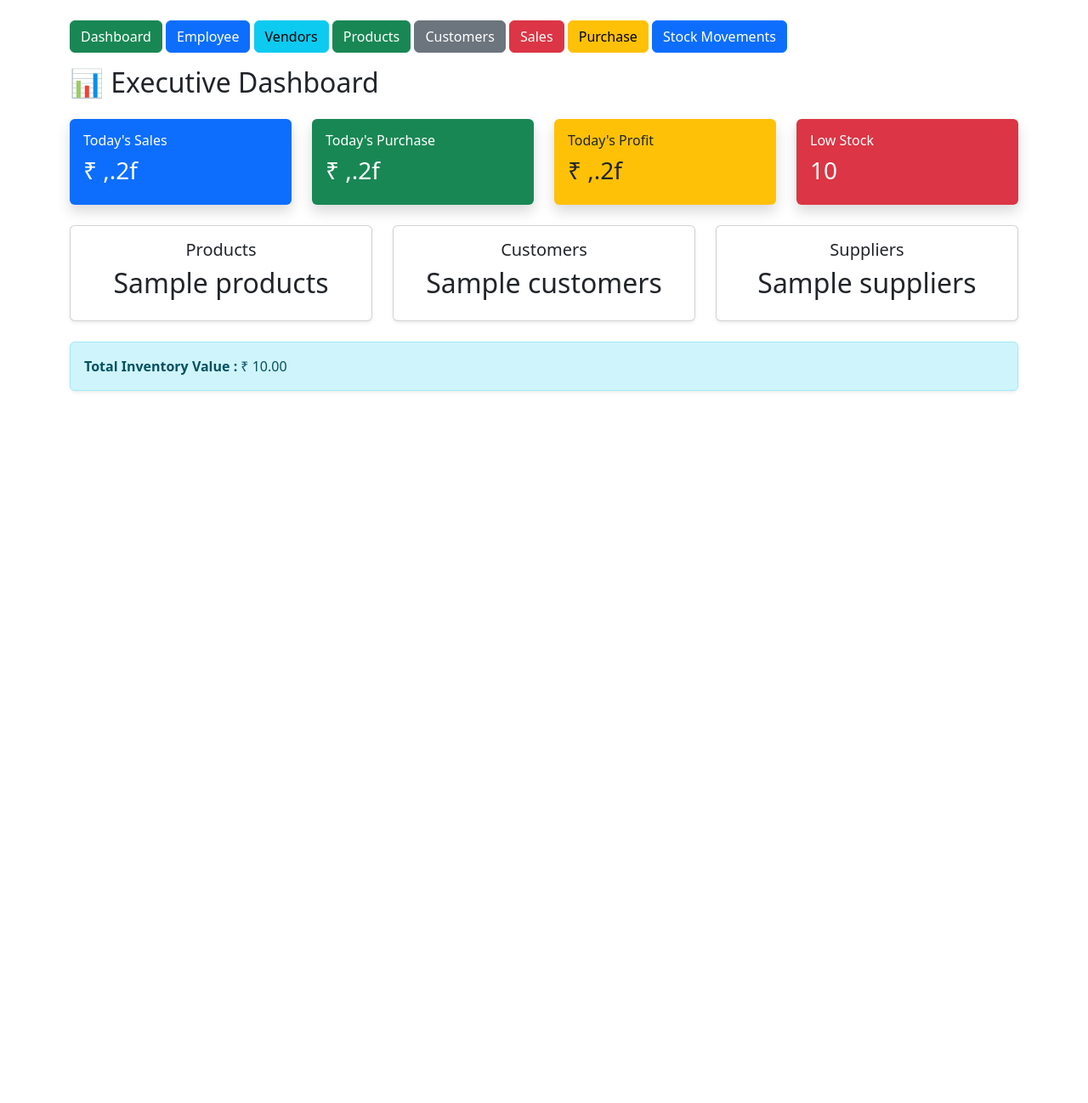
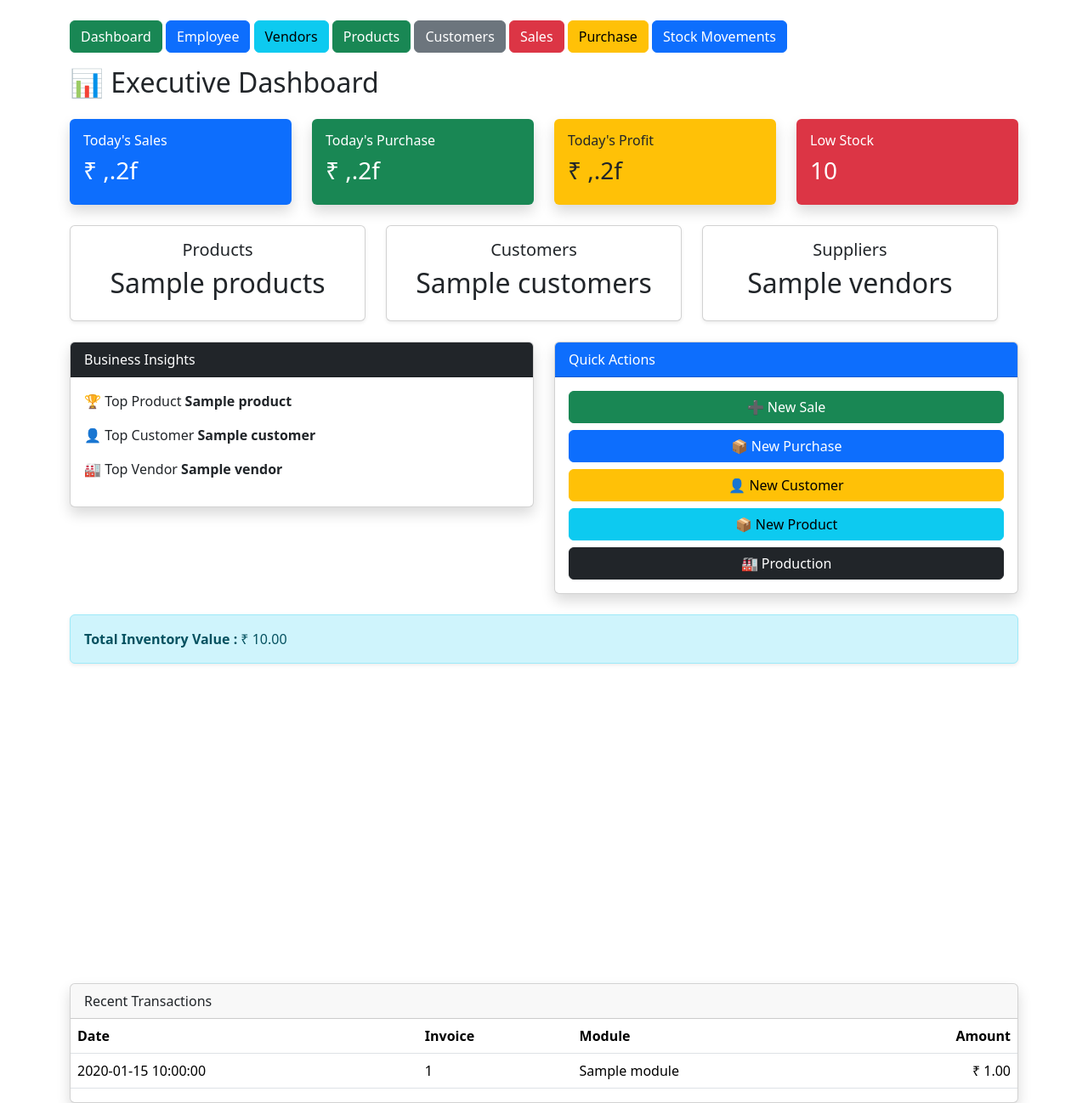
Before and after one commit to rajat1983/VERA_ERP_V1, a Flask app: template templates/dashboard.html in a window 1280 px wide. Shown: the whole page at 85% size. Before the commit the page ends 461 px from the top, so only its background shows below. Run offline with Flask 3, Linux system fonts and the light colour scheme; the template is opened without the code that fills it: most values are stand-ins (such as "Sample title", 1, 10 or a date in 2020); a map, chart or similar area stays blank.

Commit message:
Updated dashboard

```diff
--- a/templates/dashboard.html
+++ b/templates/dashboard.html
@@ -33,15 +33,24 @@
             </div>
         </div>
     </div>
-
     <div class="col-md-3">
-        <div class="card shadow border-0 bg-danger text-white">
+        <div class="card shadow border-0 bg-danger text-white" data-bs-toggle="tooltip"
+    data-bs-html="true"
+    title="
+    {% for p in low_stock_products %}
+    {{ p.name }} ({{ p.stock_qty }}/{{ p.low_stock_threshold }})<br>
+    {% endfor %}
+    ">
             <div class="card-body">
                 <h6>Low Stock</h6>
                 <h3>{{ kpi.low_stock }}</h3>
             </div>
         </div>
     </div>
+
+    <div class="row mt-4">
+
+
 
 </div>
 
@@ -69,10 +78,106 @@
         <div class="card shadow-sm">
             <div class="card-body text-center">
                 <h5>Suppliers</h5>
-                <h2>{{ kpi.suppliers }}</h2>
+                <h2>{{ kpi.vendors }}</h2>
             </div>
         </div>
     </div>
+
+</div>
+<div class="col-lg-6">
+
+<div class="card shadow">
+
+<div class="card-header bg-dark text-white">
+
+Business Insights
+
+</div>
+
+<div class="card-body">
+
+<p>
+
+🏆
+
+Top Product
+
+<b>{{ insights.top_product.name }}</b>
+
+</p>
+
+<p>
+
+👤
+
+Top Customer
+
+<b>{{ insights.top_customer.name }}</b>
+
+</p>
+
+<p>
+
+🏭
+
+Top Vendor
+
+<b>{{ insights.top_vendor.name }}</b>
+
+</p>
+
+</div>
+
+</div>
+
+</div>
+<div class="col-lg-6">
+
+<div class="card shadow">
+
+<div class="card-header bg-primary text-white">
+
+Quick Actions
+
+</div>
+
+<div class="card-body d-grid gap-2">
+
+<a href="/sales/add" class="btn btn-success">
+
+➕ New Sale
+
+</a>
+
+<a href="/purchases/add" class="btn btn-primary">
+
+📦 New Purchase
+
+</a>
+
+<a href="/customer/add" class="btn btn-warning">
+
+👤 New Customer
+
+</a>
+
+<a href="/products/add" class="btn btn-info">
+
+📦 New Product
+
+</a>
+
+<a href="/production/add" class="btn btn-dark">
+
+🏭 Production
+
+</a>
+
+</div>
+
+</div>
+
+</div>
 
 </div>
 
@@ -104,7 +209,63 @@
   </div>
 
 </div>
+<div class="card mt-4 shadow">
 
+<div class="card-header">
+
+Recent Transactions
+
+</div>
+
+<table class="table table-hover">
+
+<thead>
+
+<tr>
+
+<th>Date</th>
+
+<th>Invoice</th>
+
+<th>Module</th>
+
+<th class="text-end">
+
+Amount
+
+</th>
+
+</tr>
+
+</thead>
+
+<tbody>
+
+{% for r in recent_transactions %}
+
+<tr>
+
+<td>{{ r.trans_date }}</td>
+
+<td>{{ r.number }}</td>
+
+<td>{{ r.module }}</td>
+
+<td class="text-end">
+
+₹ {{ "%.2f"|format(r.total_amount) }}
+
+</td>
+
+</tr>
+
+{% endfor %}
+
+</tbody>
+
+</table>
+
+</div>
 <script src="https://cdn.jsdelivr.net/npm/chart.js"></script>
 
 <script>
@@ -159,6 +320,17 @@ new Chart(document.getElementById("stockChart"), {
   }
 });
 
+
+document.addEventListener("DOMContentLoaded", function () {
+    const tooltipTriggerList = [].slice.call(
+        document.querySelectorAll('[data-bs-toggle="tooltip"]')
+    );
+
+    tooltipTriggerList.map(function (tooltipTriggerEl) {
+        return new bootstrap.Tooltip(tooltipTriggerEl);
+    });
+});
+
 </script>
 
 {% endblock %}
```
Also changed, not shown: controllers/dashboard_controller.py (+7 -2 lines), models/dashboard_model.py (+114 -1 lines).
